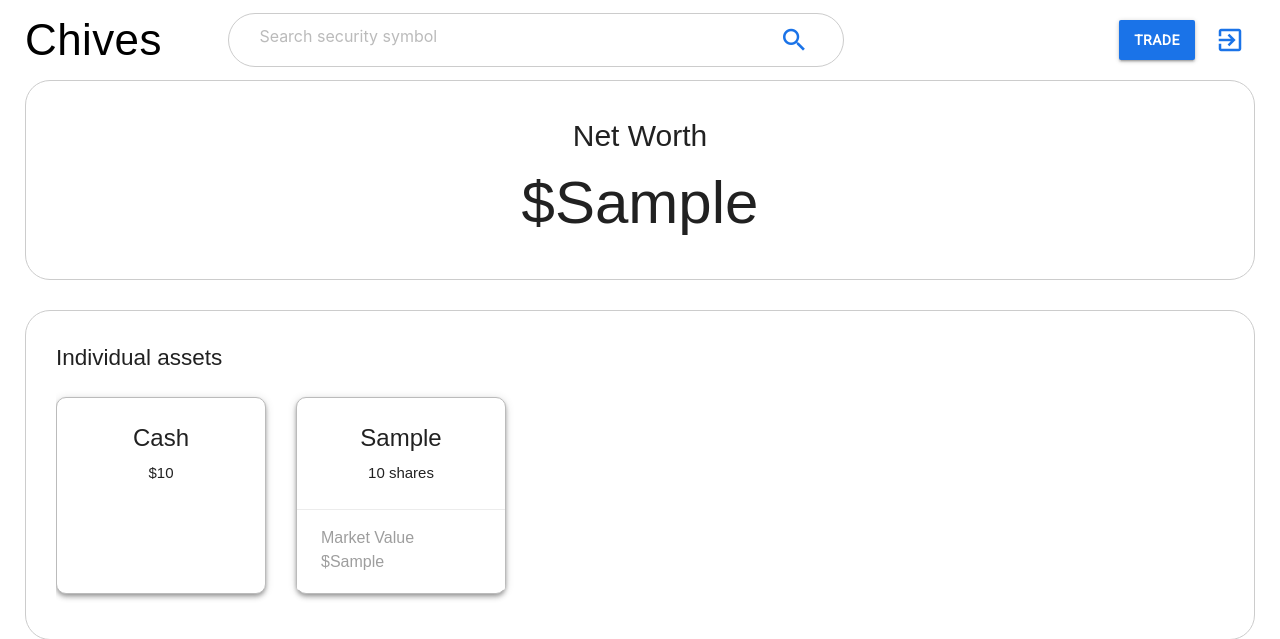
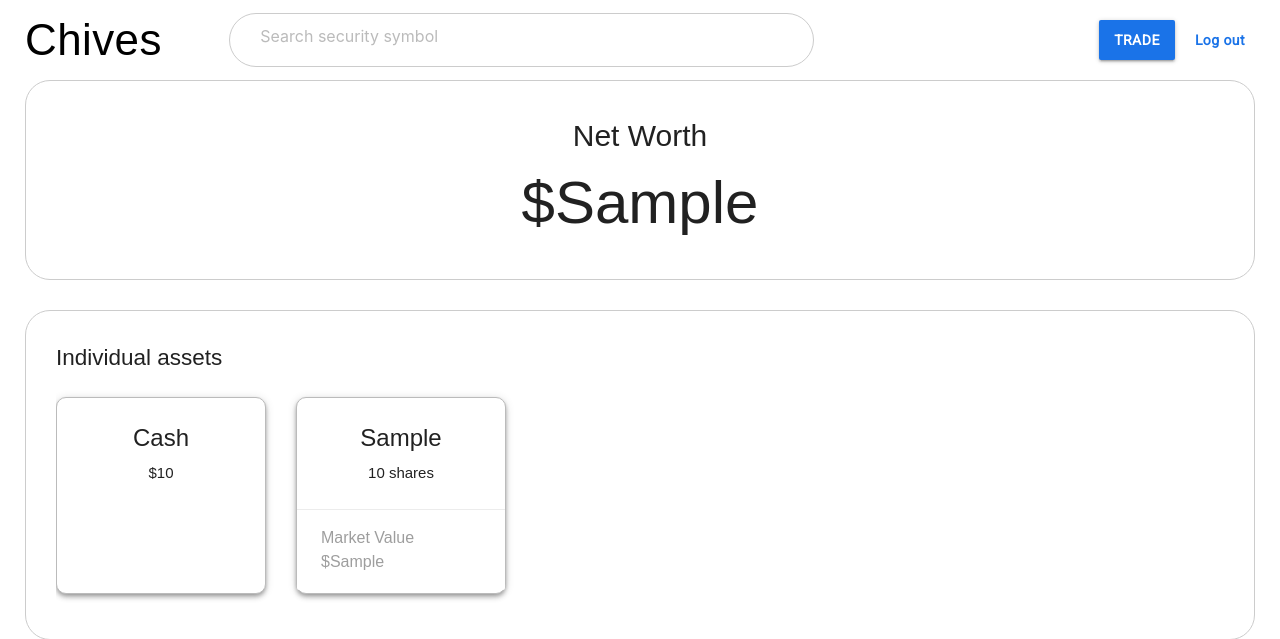
Before and after one commit to xuganyu96/chives-exchange, a Python web app: template chives/templates/exchange/dashboard.html in a window 1280 px wide. Shown: the top 639 px of the page. Run offline with Jinja, Linux system fonts and the light colour scheme; the template is opened without the code that fills it: most values are stand-ins (such as "Sample title", 1, 10 or a date in 2020); some web fonts are replaced.

Commit message:
Removed material-icons dependencies

```diff
--- a/chives/templates/exchange/base.html
+++ b/chives/templates/exchange/base.html
@@ -32,9 +32,6 @@
       <form id="search-bar-form" style="flex-grow: 1;">
         <div class="input-field" style="display: flex; align-items: center; flex-grow: 1; border: 1px solid #cccccc; border-radius: 10px; padding: 0px 30px; height: 54px; border-radius: 27px;"> <!--Search bar-->
           <input type="text" style="border: 0px;" placeholder="Search security symbol" class="autocomplete" id='autocomplete-search-input'>
-          <button class="waves-effect btn-flat" style="height: 40px; width: 40px; border-radius: 20px; padding: 0px; display: flex; align-items: center; justify-content: center;" type="submit">
-            <i class="material-icons" style="color: #1a73e8; font-size: 2rem;">search</i>
-          </button>
         </div>
       </form>
       <div style="display: flex; align-items: center; flex-grow: 1; justify-content: flex-end; height: 100%;"> <!--Profile cluster-->
@@ -45,7 +42,7 @@
           <li class="collection-item" style="display: flex; align-items: center; justify-content: center; padding: 0px;"><a class="waves-effect btn-flat" href="{{ url_for('exchange.recent_orders') }}" style="width: 10rem; display: flex; align-items: center; justify-content: center;"><span style="color: black;">Recent orders</span></a></li>
           <li class="collection-item" style="display: flex; align-items: center; justify-content: center; padding: 0px;"><a class="waves-effect btn-flat" href="{{ url_for('exchange.recent_transactions') }}" style="width: 10rem; display: flex; align-items: center; justify-content: center;"><span style="color: black;">Recent trades</span></a></li>
         </ul>
-        <a class="waves-effect btn-flat" style="margin: 0px 10px; height: 70%; display: flex; justify-content: center; align-items: center;" href="{{ url_for('auth.logout') }}"><i class="material-icons" style="font-size: 2rem">exit_to_app</i></a>
+        <a class="waves-effect btn-flat" style="margin: 0px 10px; height: 70%; display: flex; justify-content: center; align-items: center;" href="{{ url_for('auth.logout') }}">Log out</a>
       </div>
     </div>
     {% block content %}
```
